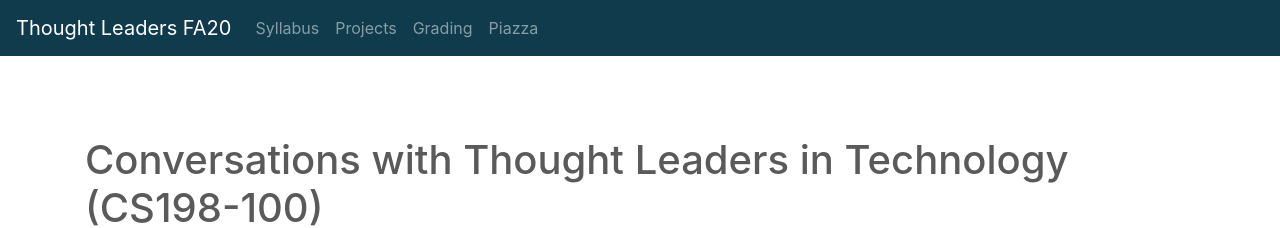
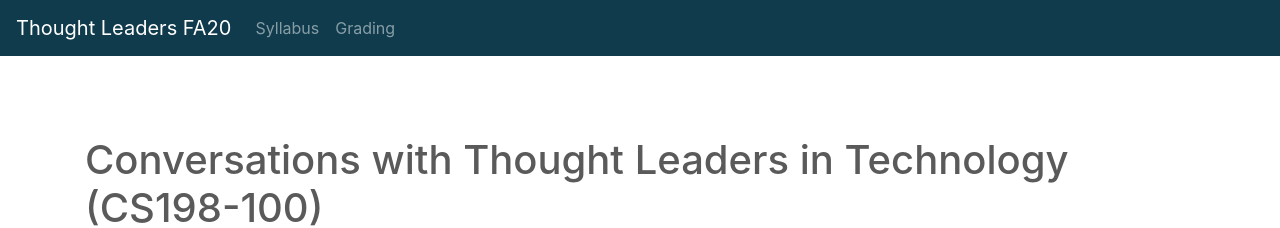
Before and after one commit to ucbrise/cs294-ai-sys-fa20, a Jekyll site: the page built from index.md, in a window 1280 px wide and 900 px high. Shown: the top 228 px of the window. Built offline with Jekyll 4.4.1, drawn with Linux system fonts in a browser that asks for light colours; nearby versions of some CDN libraries; our own code applies the rules of GitHub Pages for plain Markdown files.

Commit message:
removing old links

```diff
--- a/_includes/navigation.html
+++ b/_includes/navigation.html
@@ -10,13 +10,7 @@
           <a class="nav-link" href="#today">Syllabus</a>
         </li>
         <li class="nav-item">
-          <a class="nav-link" href="#projects">Projects</a>
-        </li>
-        <li class="nav-item">
           <a class="nav-link" href="#grading">Grading</a>
-        </li>
-        <li class="nav-item">
-          <a class="nav-link" href="https://piazza.com/class/jz1seb32ovq4p2">Piazza</a>
         </li>
       </ul>
     </div>
```
